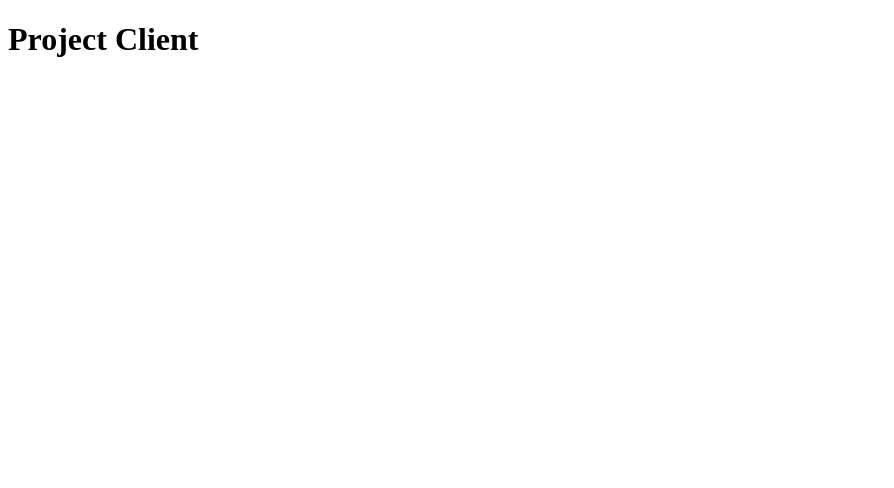
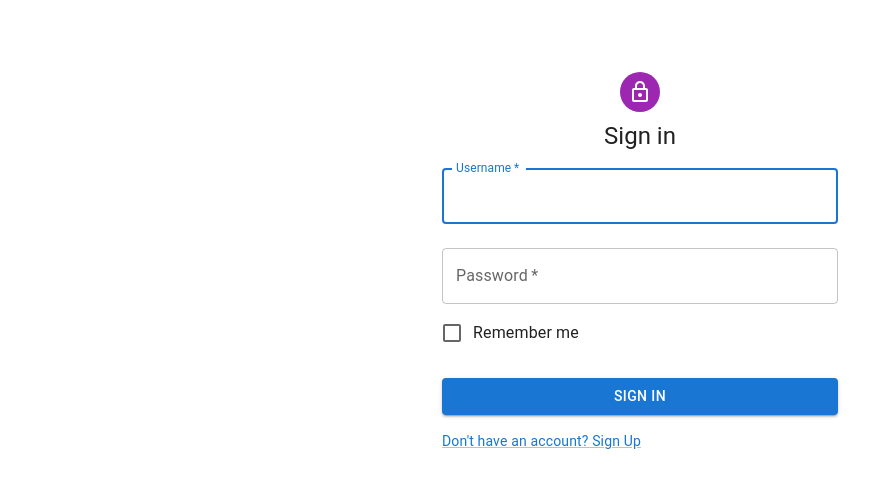
Before and after one commit to Michae1Tanaka/Phase-5-Project-My-Content, a React (Create React App) app in the folder client/: page /login in a window 1280 px wide. Shown: the top 488 px of the page, without its empty margins (0-894 px from the left). Built offline with nearby package versions, Linux system fonts and the light colour scheme.

Commit message:
add serialize_rules to User model; adds Login.js; tests login, works

```diff
--- a/client/src/components/App.js
+++ b/client/src/components/App.js
@@ -1,8 +1,15 @@
 import React, { useEffect, useState } from "react";
-import { Switch, Route } from "react-router-dom";
+import { BrowserRouter as Router, Routes, Route } from "react-router-dom";
+import Login from "./Login";
 
 function App() {
-  return <h1>Project Client</h1>;
+  return (
+    <Router>
+      <Routes>
+        <Route exact path="/login" Component={Login} />
+      </Routes>
+    </Router>
+  );
 }
 
 export default App;
--- /dev/null
+++ b/client/src/components/Login.js
@@ -0,0 +1,134 @@
+import * as React from "react";
+import { Formik, Field, Form } from "formik";
+import * as Yup from "yup";
+import Avatar from "@mui/material/Avatar";
+import Button from "@mui/material/Button";
+import CssBaseline from "@mui/material/CssBaseline";
+import TextField from "@mui/material/TextField";
+import FormControlLabel from "@mui/material/FormControlLabel";
+import Checkbox from "@mui/material/Checkbox";
+import Link from "@mui/material/Link";
+import Grid from "@mui/material/Grid";
+import Box from "@mui/material/Box";
+import LockOutlinedIcon from "@mui/icons-material/LockOutlined";
+import Typography from "@mui/material/Typography";
+import Container from "@mui/material/Container";
+import { createTheme, ThemeProvider } from "@mui/material/styles";
+
+const defaultTheme = createTheme();
+const SignInSchema = Yup.object().shape({
+  username: Yup.string().required("Username is required."),
+  password: Yup.string().required("Password is required."),
+});
+
+export default function SignIn() {
+  const [user, setUser] = React.useState({});
+  const [errors, setErrors] = React.useState([]);
+  const [isLoading, setIsLoading] = React.useState(false);
+
+  const handleSubmit = (values, { setSubmitting }) => {
+    setIsLoading(true);
+    fetch("/login", {
+      method: "POST",
+      headers: {
+        "Content-Type": "application/json",
+      },
+      body: JSON.stringify(values, null, 2),
+    }).then((r) => {
+      setIsLoading(false);
+      if (r.ok) {
+        r.json().then((currentUser) => {
+          setUser(currentUser);
+          console.log(currentUser);
+        });
+      } else {
+        r.json().then((err) => setErrors(err.errors));
+        console.log(errors);
+      }
+      setSubmitting(false);
+    });
+  };
+
+  return (
+    <ThemeProvider theme={defaultTheme}>
+      <Container component="main" maxWidth="xs">
+        <CssBaseline />
+        <Box
+          sx={{
+            marginTop: 8,
+            display: "flex",
+            flexDirection: "column",
+            alignItems: "center",
+          }}
+        >
+          <Avatar sx={{ m: 1, bgcolor: "secondary.main" }}>
+            <LockOutlinedIcon />
+          </Avatar>
+          <Typography component="h1" variant="h5">
+            Sign in
+          </Typography>
+          <Formik
+            initialValues={{
+              username: "",
+              password: "",
+            }}
+            validationSchema={SignInSchema}
+            onSubmit={handleSubmit}
+          >
+            {({ isSubmitting }) => (
+              <Form>
+                <Field name="username">
+                  {({ field, meta }) => (
+                    <TextField
+                      {...field}
+                      margin="normal"
+                      required
+                      fullWidth
+                      id="username"
+                      label="Username"
+                      autoFocus
+                      error={meta.touched && !!meta.error}
+                      helperText={meta.touched && meta.error}
+                    />
+                  )}
+                </Field>
+                <Field name="password">
+                  {({ field, meta }) => (
+                    <TextField
+                      {...field}
+                      margin="normal"
+                      required
+                      fullWidth
+                      name="password"
+                      label="Password"
+                      type="password"
+                      id="password"
+                      error={meta.touched && !!meta.error}
+                      helperText={meta.touched && meta.error}
+                    />
+                  )}
+                </Field>
+                <FormControlLabel control={<Checkbox value="remember" color="primary" />} label="Remember me" />
+                <Button
+                  type="submit"
+                  fullWidth
+                  variant="contained"
+                  sx={{ mt: 3, mb: 2 }}
+                  disabled={isSubmitting || isLoading}
+                >
+                  {isLoading ? "Loading..." : "Sign In"}
+                </Button>
+              </Form>
+            )}
+          </Formik>
+          <Grid container>
+            {/* Dont forget to update href for signup */}
+            <Link href="#" variant="body2">
+              {"Don't have an account? Sign Up"}
+            </Link>
+          </Grid>
+        </Box>
+      </Container>
+    </ThemeProvider>
+  );
+}
```
Also changed, not shown: 1 other file (tests, documents, lock files or other folders).
